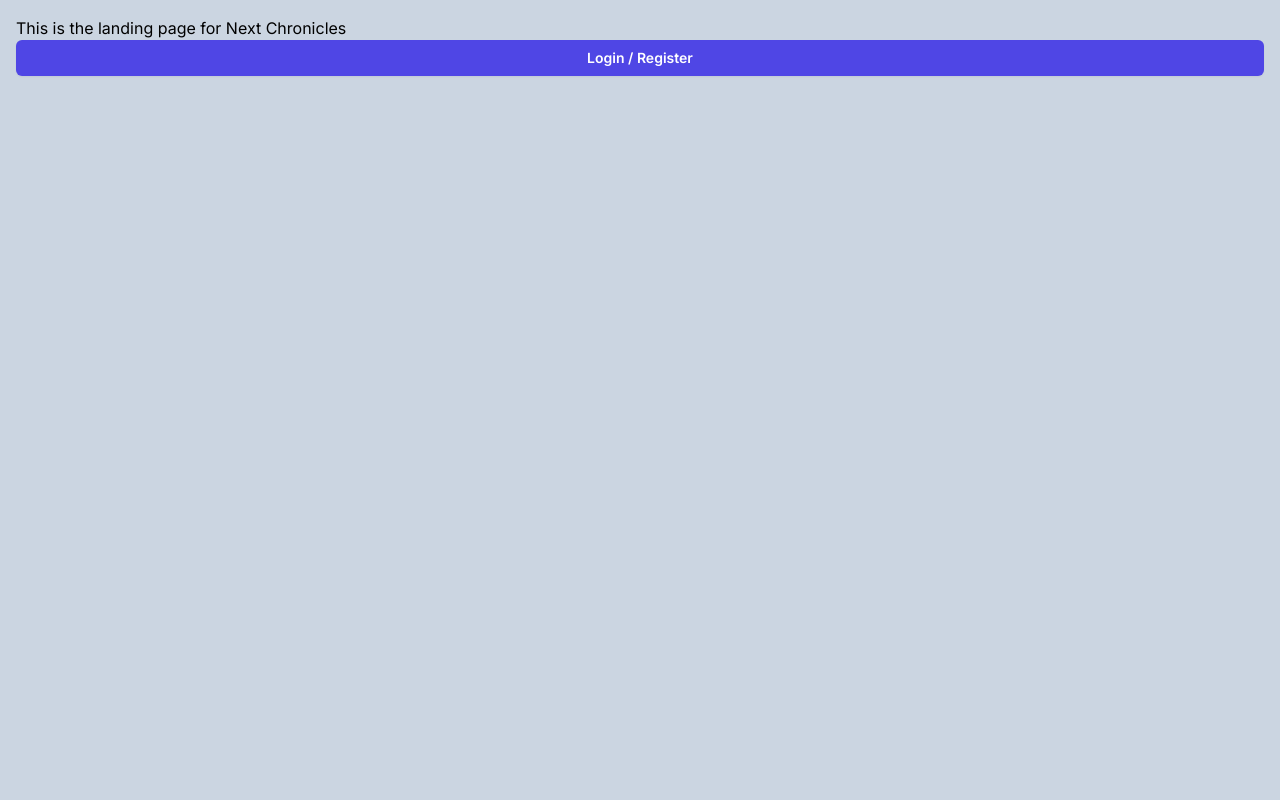
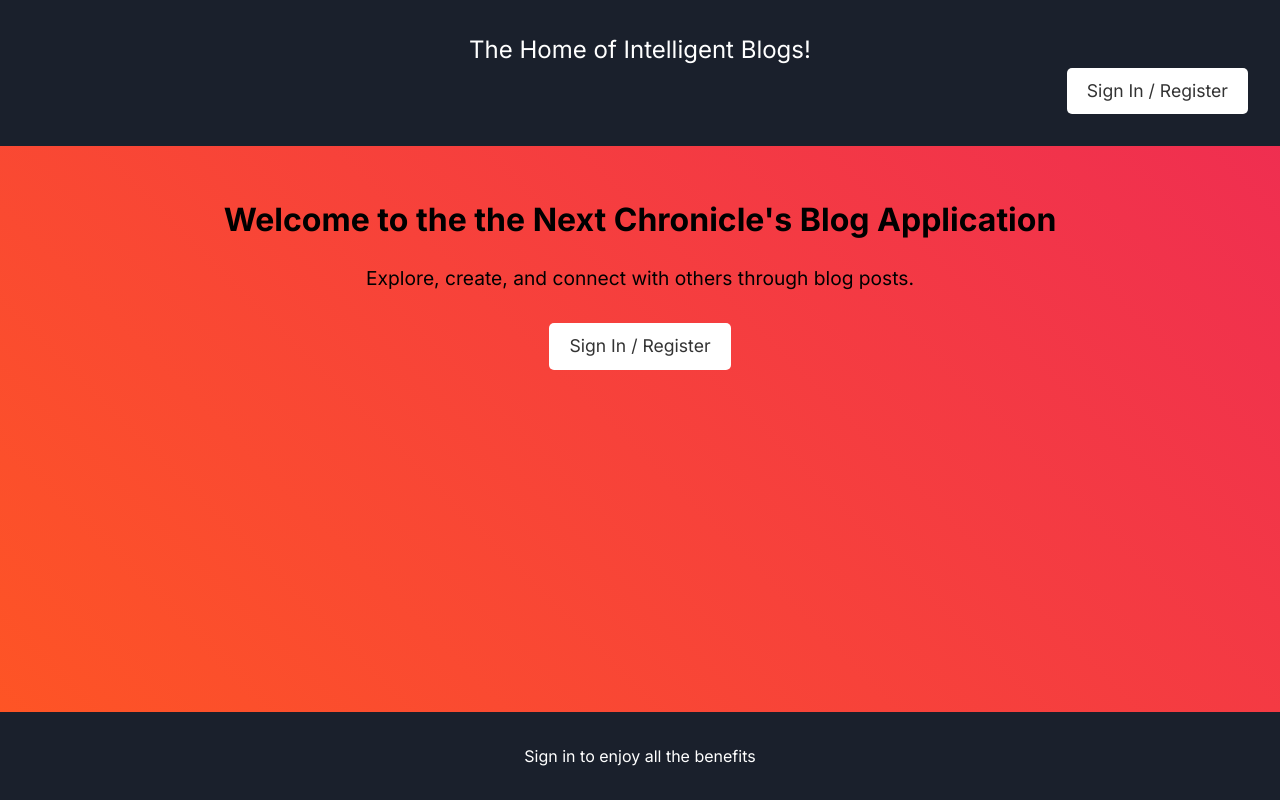
Before and after one commit to Bestbynature/NextChronicle, a Next.js app: page / in a window 1280 px wide. Built offline with nearby package versions, Linux system fonts and the light colour scheme.

Commit message:
Add the landing page with sign in button

```diff
--- a/app/globals.css
+++ b/app/globals.css
@@ -1,3 +1,73 @@
 @tailwind base;
 @tailwind components;
 @tailwind utilities;
+
+/* Your CSS file or style block in a component */
+
+.landing-page {
+  text-align: center;
+  padding: 50px;
+  background: linear-gradient(45deg, #FFC107, #FF5722, #E91E63);
+  background-size: 300% 300%;
+  animation: gradient-animation 10s infinite;
+}
+
+@keyframes gradient-animation {
+  0% {
+    background-position: 0% 50%;
+  }
+  50% {
+    background-position: 100% 50%;
+  }
+  100% {
+    background-position: 0% 50%;
+  }
+}
+
+  .landing-page-title {
+    font-size: 2rem;
+    font-weight: bold;
+    margin-bottom: 20px;
+  }
+
+  .landing-page-description {
+    font-size: 1.2rem;
+    margin-bottom: 30px;
+  }
+
+  .sign-in-button {
+    padding: 10px 20px;
+    font-size: 1.1rem;
+    background-color: #ffffff;
+    color: #333;
+    border: none;
+    border-radius: 5px;
+    cursor: pointer;
+  }
+
+  .sign-in-button:hover {
+    background-color: #2980b9;
+  }
+
+  .dark {
+    background-color: #1a202c;
+    color: #fff;
+    padding: 2em;
+    display: flex;
+    flex-direction: column;
+    align-items: center;
+  }
+
+  .dark > p {
+    font-size: 1.5em;
+  }
+
+  .dark > .action {
+    align-self: flex-end
+  }
+
+  .landing-wrapper {
+    display: grid;
+    grid-template-rows: auto 1fr auto;
+    min-height: 100vh;
+  }
--- a/app/layout.tsx
+++ b/app/layout.tsx
@@ -23,7 +23,7 @@ export default function RootLayout({
     <html lang="en">
       <Provider>
       <body suppressHydrationWarning={true}
-      className={`${inter.className} bg-slate-300 text-slate-1200 container mx-auto p-4 h-full`}>
+      className={`${inter.className}`}>
         <Providers>
           {children}
         </Providers>
--- a/app/page.tsx
+++ b/app/page.tsx
@@ -6,13 +6,31 @@ import { useRouter } from 'next/navigation'
 const LandingPage = () => {
   const router = useRouter();
   return (
-    <div>
-      <h1>This is the landing page for Next Chronicles</h1>
-      <button
-      className='flex w-full justify-center rounded-md bg-indigo-600 px-3 py-1.5 text-sm font-semibold leading-6 text-white shadow-sm hover:bg-indigo-500 focus-visible:outline focus-visible:outline-2 focus-visible:outline-offset-2 focus-visible:outline-indigo-600'
-      type='button'
-      onClick={() => router.push('/login') }
-      >Login / Register</button>
+    <div className='landing-wrapper'>
+      <div className="dark">
+        <p>The Home of Intelligent Blogs!</p>
+        <div className="action">
+            <button
+            className="sign-in-button"
+            type='button'
+            onClick={() => router.push('/login')}>
+              Sign In / Register
+            </button>
+        </div>
+      </div>
+      <div className="landing-page">
+        <h1 className="landing-page-title">Welcome to the the Next Chronicle's Blog Application</h1>
+        <p className="landing-page-description">Explore, create, and connect with others through blog posts.</p>
+        <div className="action">
+          <button
+          className="sign-in-button"
+          type='button'
+          onClick={() => router.push('/login')}>
+            Sign In / Register
+          </button>
+        </div>
+      </div>
+      <div className="dark">Sign in to enjoy all the benefits</div>
     </div>
   )
 }
```
